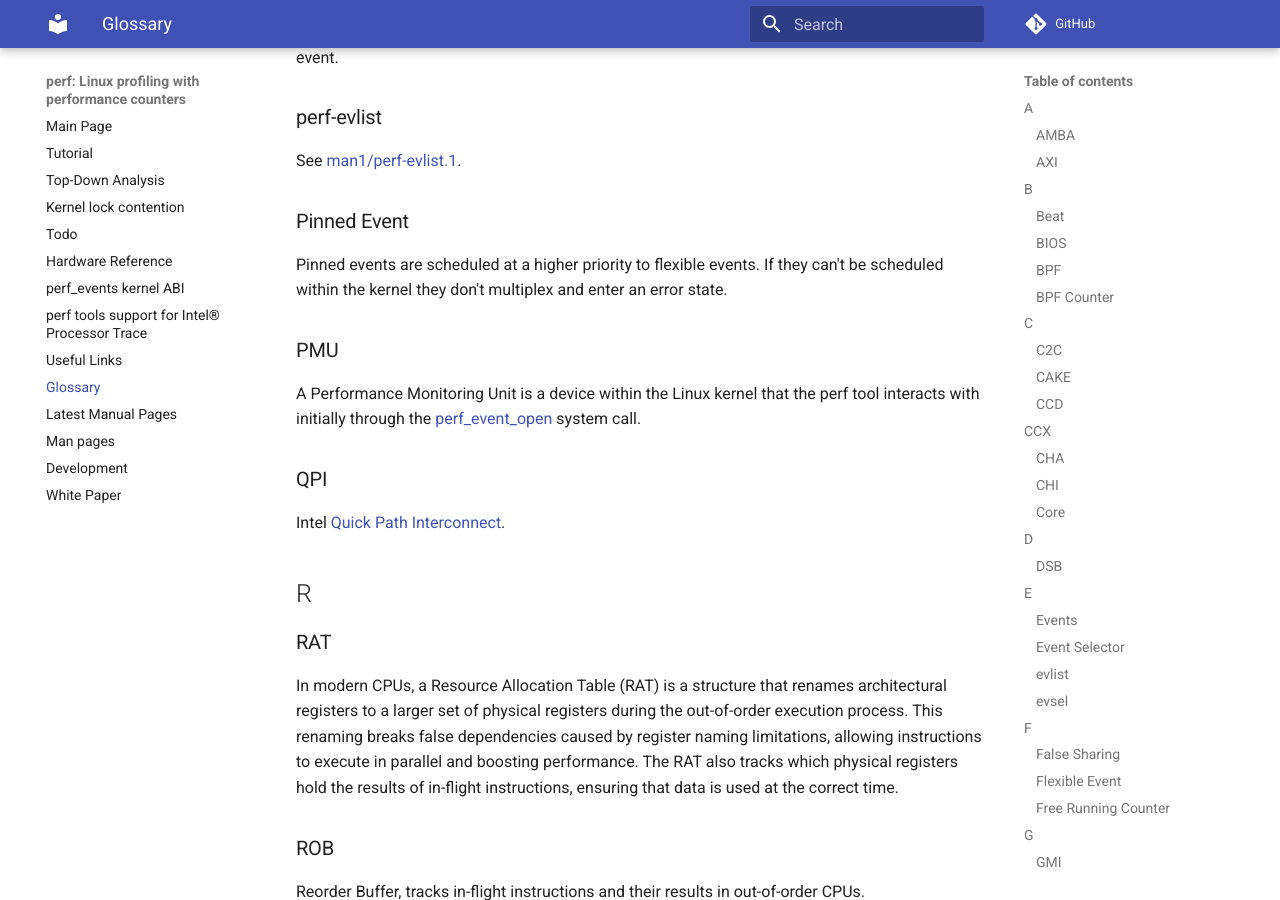
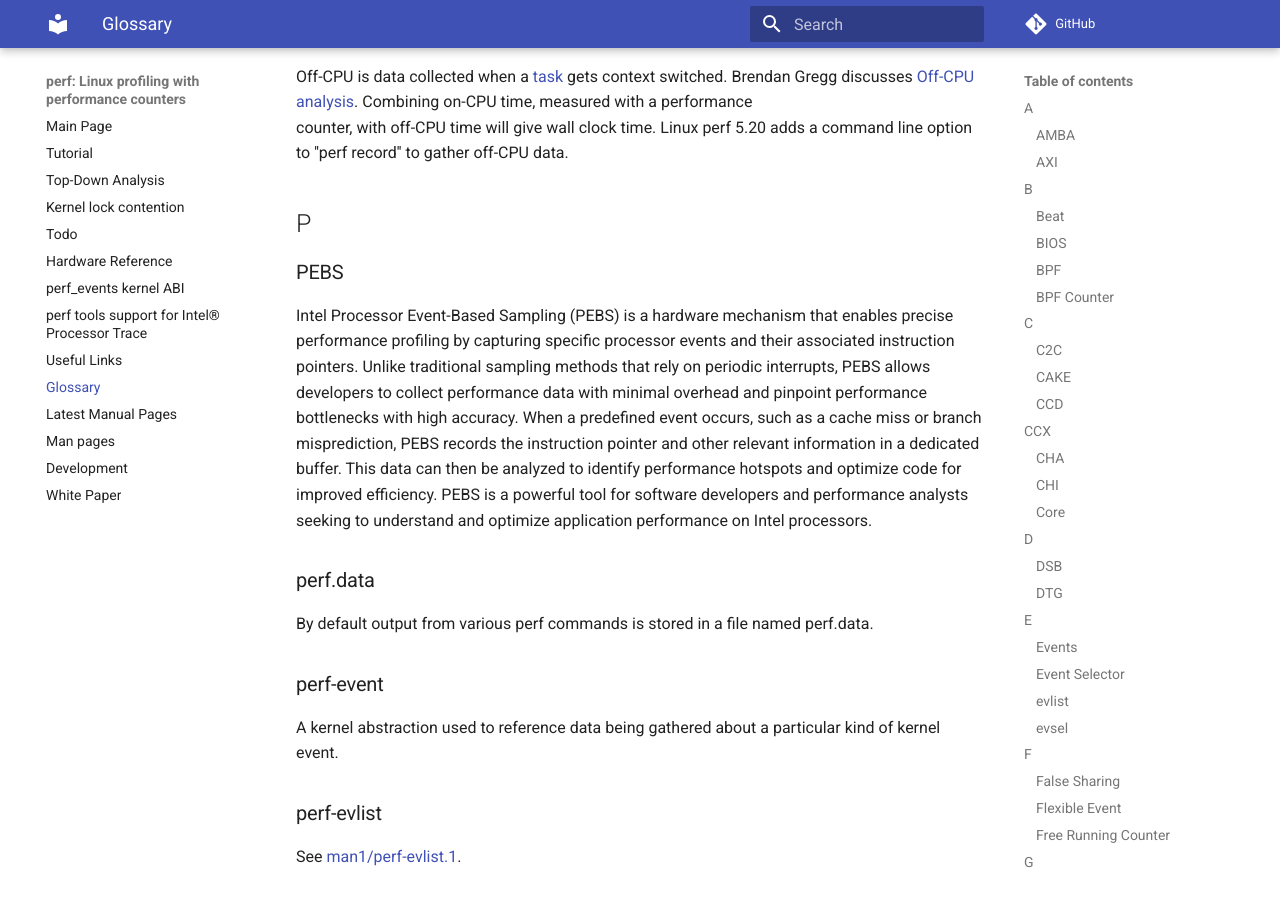
Before and after one commit to perfwiki/main, an MkDocs documentation site: the page built from docs/glossary.md, in a window 1280 px wide and 900 px high, scrolled down 6073 px. Built offline with MkDocs 1.6.1 and Material for MkDocs 9.7.7, drawn with Linux system fonts in a browser that asks for light colours; comment, search, counter and statistics services are not loaded; some of the changed text lies outside the part shown.

Commit message:
glossary: Additions including wrt precise event sampling
Add initial PEBS, IBS and SPE definitions.

```diff
--- a/docs/glossary.md
+++ b/docs/glossary.md
@@ -71,6 +71,11 @@
 ### DSB
  In modern Intel CPUs, the DSB (Decoded Stream Buffer) is a uop cache storing pre-decoded instructions in the form of micro-operations (uops).  The DSB allows the CPU to bypass the  decoding stage for frequently used instructions sequences.
 
+### DTG
+
+ Termed used with Marvell CN10K chips, Lookaside Translation Group used for
+ regular virtual to physical memory management.
+
 ## E
 
 ### Events
@@ -121,6 +126,12 @@ See [evsel](#evsel).
 
 ## I
 
+### IBS
+
+ AMD Instruction-Based Sampling (IBS) allows precise a hardware performance
+ monitoring similar to Intel [PEBS](#PEBS). Unlike Intel PEBS, IBS provides
+ separate [PMUs](#PMU) to gather relevant data.
+
 ### IDQ
  The IDQ (Instruction Decode Queue) serves as a buffer between the instruction fetch/decode stages and the rest of the out-of-order execution engine in modern CPUs. It stores decoded instructions often in the form of micro-ops.
 
@@ -147,6 +158,11 @@ See [evsel](#evsel).
  The Last Level Cache (LLC) before accessing memory, generally level 3. Will
  generally have its own [PMU](#PMU)
 
+### LTG
+
+ Termed used with Marvell CN10K chips, Lookaside Translation Group used for
+ special virtual to physical memory management.
+
 ## M
 
 ### Metric
@@ -171,6 +187,20 @@ See [evsel](#evsel).
  counter, with off-CPU time will give wall clock time. Linux perf 5.20 adds a command line option to ''perf record'' to gather off-CPU data.
 
 ## P
+
+### PEBS
+
+ Intel Processor Event-Based Sampling (PEBS) is a hardware mechanism that
+ enables precise performance profiling by capturing specific processor events
+ and their associated instruction pointers. Unlike traditional sampling methods
+ that rely on periodic interrupts, PEBS allows developers to collect performance
+ data with minimal overhead and pinpoint performance bottlenecks with high
+ accuracy. When a predefined event occurs, such as a cache miss or branch
+ misprediction, PEBS records the instruction pointer and other relevant
+ information in a dedicated buffer. This data can then be analyzed to identify
+ performance hotspots and optimize code for improved efficiency. PEBS is a
+ powerful tool for software developers and performance analysts seeking to
+ understand and optimize application performance on Intel processors.
 
 ### perf.data
  By default output from various perf commands is stored in a file named perf.data.
@@ -226,11 +256,27 @@ See [evsel](#evsel).
 ### SMT
  [Simultaneous multithreading](https://en.wikipedia.org/wiki/Simultaneous_multithreading).
 
+### SPE
+
+ ARM's [Statistical Profiling Extension](
+ https://developer.arm.com/documentation/ka005362/1-0) is an optional ARM v8
+ feature that provides precise sampling. Currently the feature is common on
+ server ARM CPUs.
+
 ## T
 
 ### TAD
 
  [Last-Level cache](#LLC) Tag-and-data Units on Marvell CN10K family silicon.
+
+### TPEBS
+
+ Timed Process Event Based Sampling on newer Intel processors adds retirement
+ latency information to samples. The retirement latency is the number of cycles
+ between the sampled and the previous instructions retiring. One use is to avoid
+ having hard coded constants in [top-down analysis metrics](
+ https://www.intel.com/content/www/us/en/developer/articles/technical/timed-process-event-based-sampling-tpebs.html),
+ so that overheads are more reflective of the actual workload.
 
 ### TOR
  The Table-of-Requests (TOR) is a data structure within Intel's Integrated Memory Controller (IMC) that stores and tracks in-flight memory requests made by CPU cores.
```
